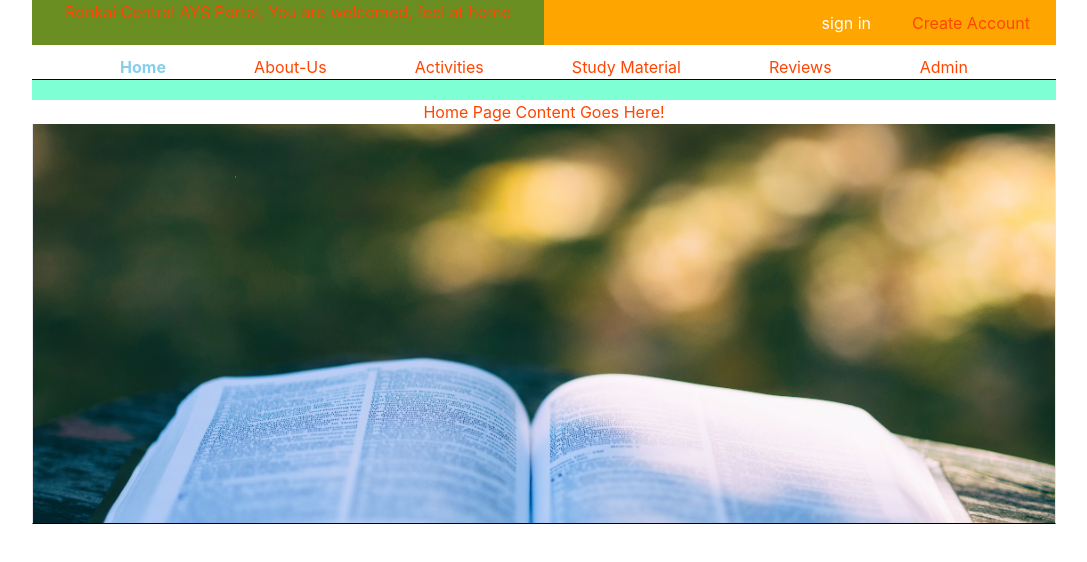
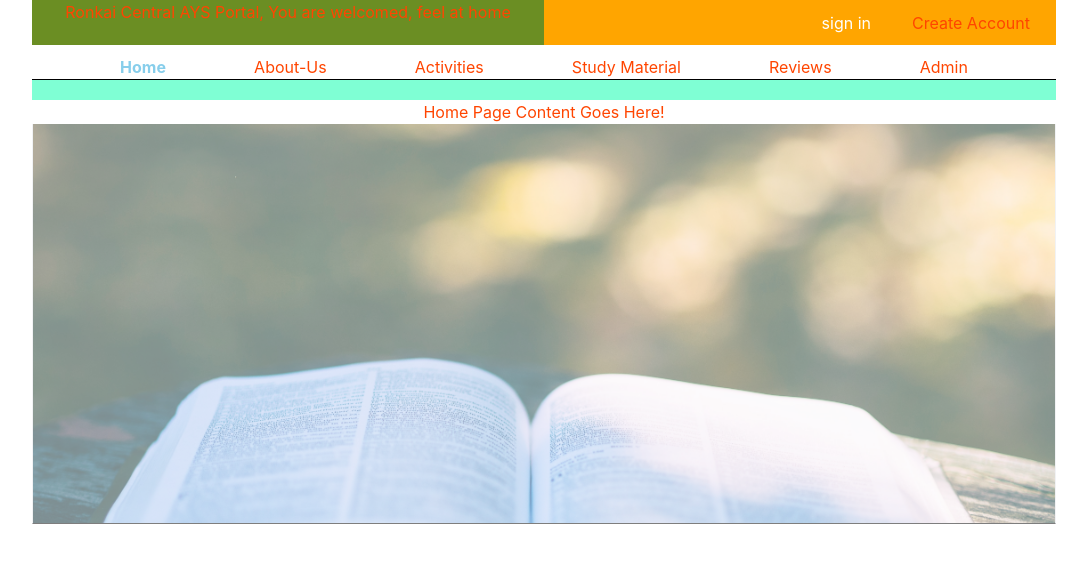
Before and after one commit to Oscarachieng/RONKAI_AYMS, a React (Create React App) app: page / in a window 1280 px wide. Shown: the top 562 px of the page, without its empty margins (96-1183 px from the left). Built offline with nearby package versions, Linux system fonts and the light colour scheme.

Commit message:
Adds css styling for Home com[ponent image [client]

```diff
--- a/src/coomponents/Home.js
+++ b/src/coomponents/Home.js
@@ -6,7 +6,13 @@ const Home = () => {
     <div> <h3>Home Page  Content Goes Here! </h3>
     <div className='home-image' style={{ backgroundImage: `url(${backgroundImage})`}}>
 
+      <div className='intro-message-container'>
 
+        <h4 className='welcome'> </h4>
+
+        <button className='logout'></button>
+
+      </div>
 
     </div>
     </div>
--- a/src/index.css
+++ b/src/index.css
@@ -98,8 +98,21 @@ code {
   margin-left: auto;
   border-style: groove;
   background-color: rgb(165, 190, 140);
-
+  opacity: 0.5;
   background-position: center;
   background-repeat: no-repeat;
   background-size: cover;
+  position: relative;
  }
+
+
+.intro-message-container{
+
+  height: 220px;
+  width: 400px;
+  background-color: transparent;
+  margin-top: 100px;
+  margin-left: 70px;
+  position: absolute
+
+}
```
